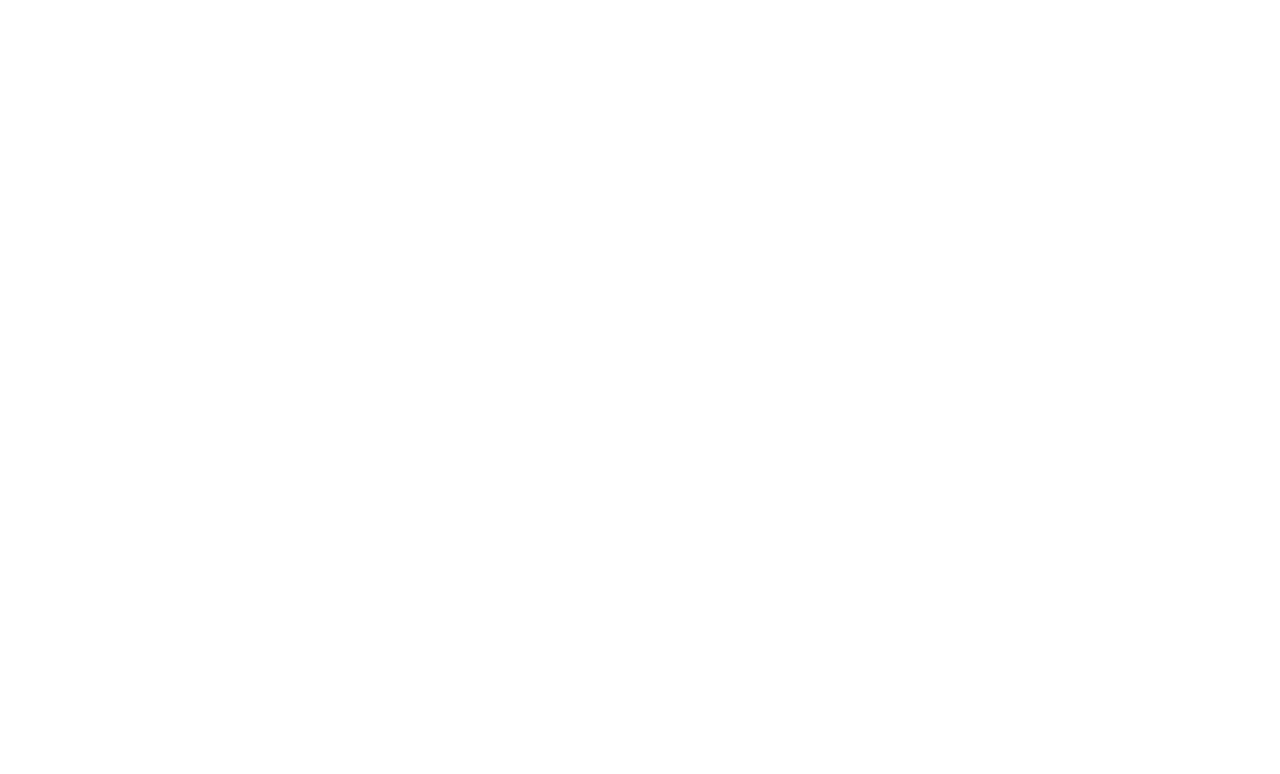
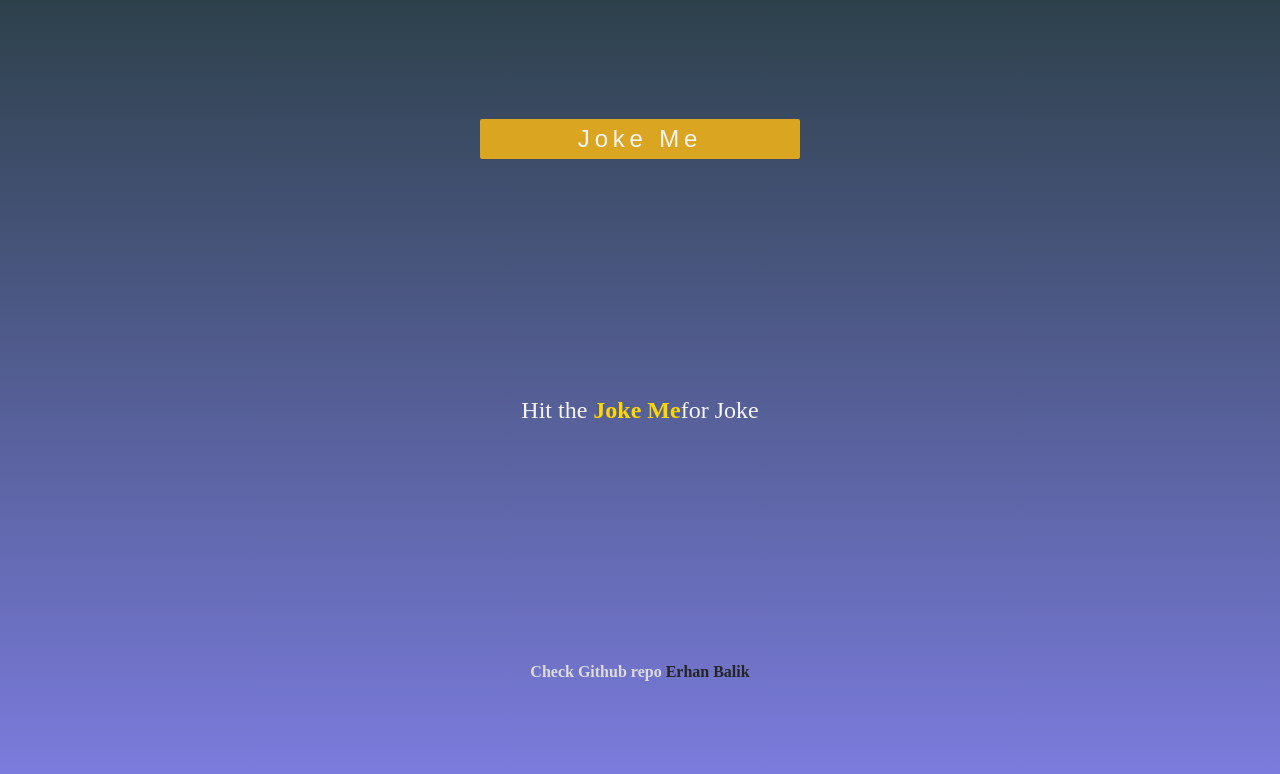
Before and after one commit to erhanbalik/VanillaJS-projects, a plain HTML site: page Joke_Generator/index.html in a window 1280 px wide. Drawn offline with Linux system fonts and the light colour scheme.

Commit message:
tested api
API added and working

```diff
--- a/Joke_Generator/app.js
+++ b/Joke_Generator/app.js
@@ -0,0 +1,18 @@
+
+// Call DOM
+const btnJoke = document.querySelector('.btn-joke');
+const txtJoke = document.querySelector('.text');
+
+btnJoke.addEventListener('click', () => {
+    // Api URL
+    const api = 'https://sv443.net/jokeapi/v2/joke/Miscellaneous,Pun,Spooky,Christmas?blacklistFlags=&type=single';
+
+    //Call API
+    fetch (api)
+    .then(response => {
+        return response.json();
+    })
+    .then (data => {
+        txtJoke.textContent = data.joke;
+    })
+});
--- a/Joke_Generator/index.html
+++ b/Joke_Generator/index.html
@@ -9,6 +9,15 @@
 </head>
 <body>
 
+    <div class="button-container">
+        <button class="btn-joke">Joke Me</button>
+    </div>
+    <div class="text-area">
+        <p class="text">Hit the <strong style="color: gold;">Joke Me</strong>for Joke</p>
+    </div>
+    <footer class="footer">
+        <h4>Check Github repo <a href="https://github.com/erhanbalik" target="_blank">Erhan Balik</a></h4>
+    </footer>
     <script src="app.js"></script>
 </body>
 </html>
--- a/Joke_Generator/style.css
+++ b/Joke_Generator/style.css
@@ -0,0 +1,48 @@
+*{
+    padding:0;
+    margin:0;
+    box-sizing:border-box;
+}
+body {
+    width: 100vw;
+    height: 100vh;
+    background: linear-gradient(rgb(45,65,75), rgb(125,125,225));
+    display: flex;
+    flex-direction: column;
+    align-items: center;
+    justify-content: space-around;
+}
+.btn-joke {
+    width: 25vw;
+    height: 40px;
+    font-size: 1.5em;
+    font-weight: lighter;
+    letter-spacing: .2em;
+    border:none;
+    color:whitesmoke;
+    background-color: goldenrod;
+    border-radius: 2px;
+    cursor: pointer;
+}
+.btn-joke:hover {
+    background-color: gold;
+    border-radius: 10px;
+    transition: 300ms all;
+}
+.text-area {
+    width: 100%;
+    text-align: center;
+}
+.text {
+    margin-left: 10%;
+    width: 80%;
+    font-size: 24px;
+    color: whitesmoke;
+}
+.footer {
+    color: gainsboro;
+}
+a {
+    text-decoration: none;
+    color: rgb(37, 37, 37);
+}
```
Also changed, not shown: 1 other file.
